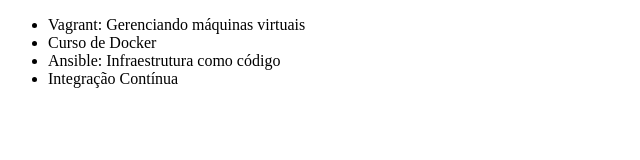
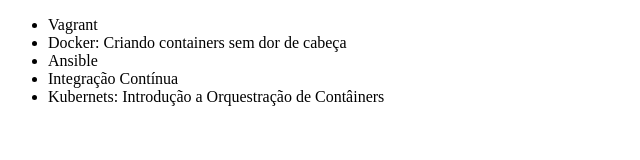
Before and after one commit to renatoryu/aprendendoGit, a plain HTML site: page index.html in a window 1280 px wide. Shown: the whole page, without its empty margins (0-640 px from the left). Drawn offline with Linux system fonts and the light colour scheme.

Commit message:
Alterando o nome do curso de Kubernetes

```diff
--- a/index.html
+++ b/index.html
@@ -2,14 +2,15 @@
 <html lang="en">
 <head>
     <meta charset="UTF-8">
-    <title>Lista de Cursos de DevOps da Alura</title>
+    <title>Cursos da Alura</title>
 </head>
 <body>
     <ul>
-        <li>Vagrant: Gerenciando máquinas virtuais</li>
-        <li>Curso de Docker</li>
-        <li>Ansible: Infraestrutura como código</li>
+        <li>Vagrant</li>
+        <li>Docker: Criando containers sem dor de cabeça</li>
+        <li>Ansible</li>
         <li>Integração Contínua</li>
+        <li>Kubernets: Introdução a Orquestração de Contâiners</li>
     </ul>
 </body>
 </html>
```
Also changed, not shown: 1 other file.
